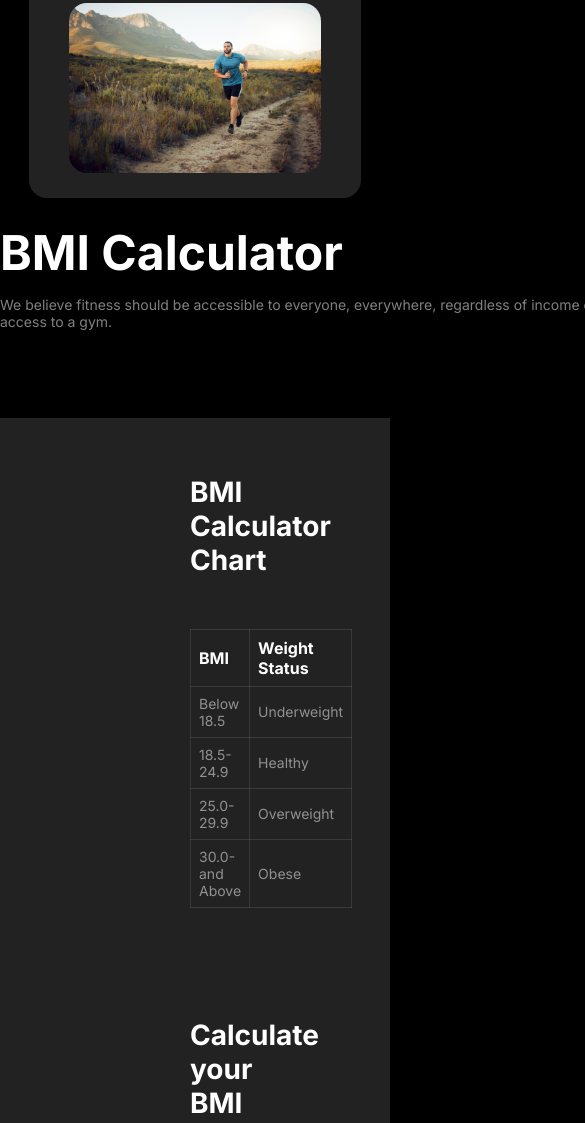
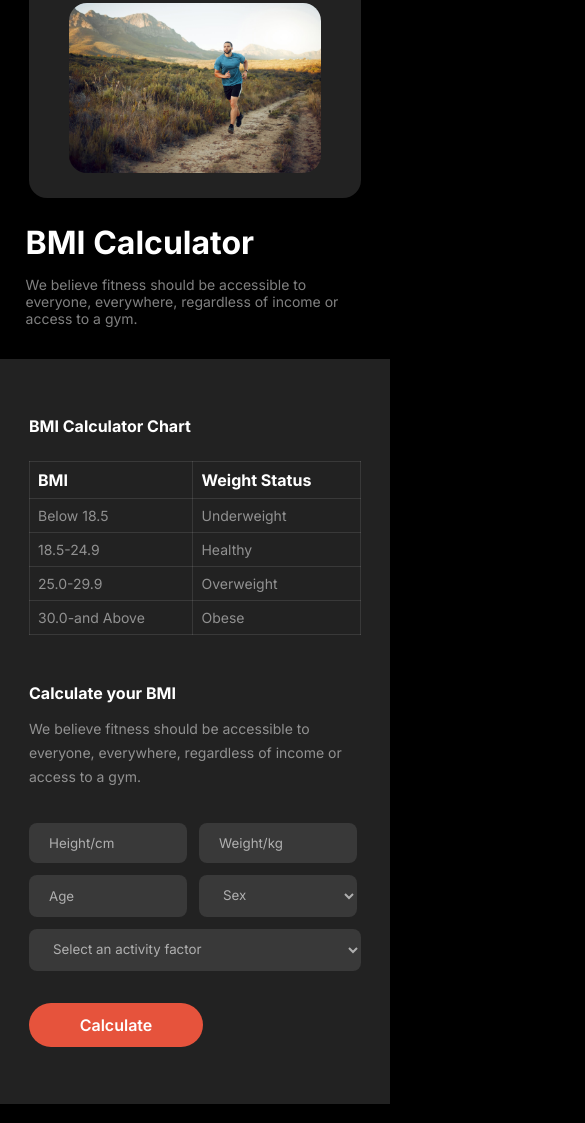
Before and after one commit to Afroza79/assignments-2, a plain HTML site: page index.html in a window 390 px wide. Shown: the part 2727-3850 px from the top of the page, 585 px wide, since content can reach past the window. Drawn offline with Linux system fonts and the light colour scheme; a web font is replaced by a local one.

Commit message:
added responsive for BMI calculator section

```diff
--- a/style.css
+++ b/style.css
@@ -472,8 +472,28 @@ input::placeholder {
     width: 100%;
     height: 170px;
   }
-  .bmi-form{
+  .bmi-form {
     flex-direction: column;
+    padding: 57px 29px 57px 29px;
+    gap: 48px;
+  }
+  .heading-content {
+    width: 92%;
+    padding-left: 10px;
+    padding-right: 10px;
+    margin-bottom: 32px;
+  }
+  .bmi-calculator-heading {
+    font-size: 32px;
+  }
+  .chart {
+    width: 100%;
+  }
+  .bmi-form h1 {
+    font-size: 16px;
+  }
+  .chart table {
+    margin-top: 25px;
   }
 }
 
```
